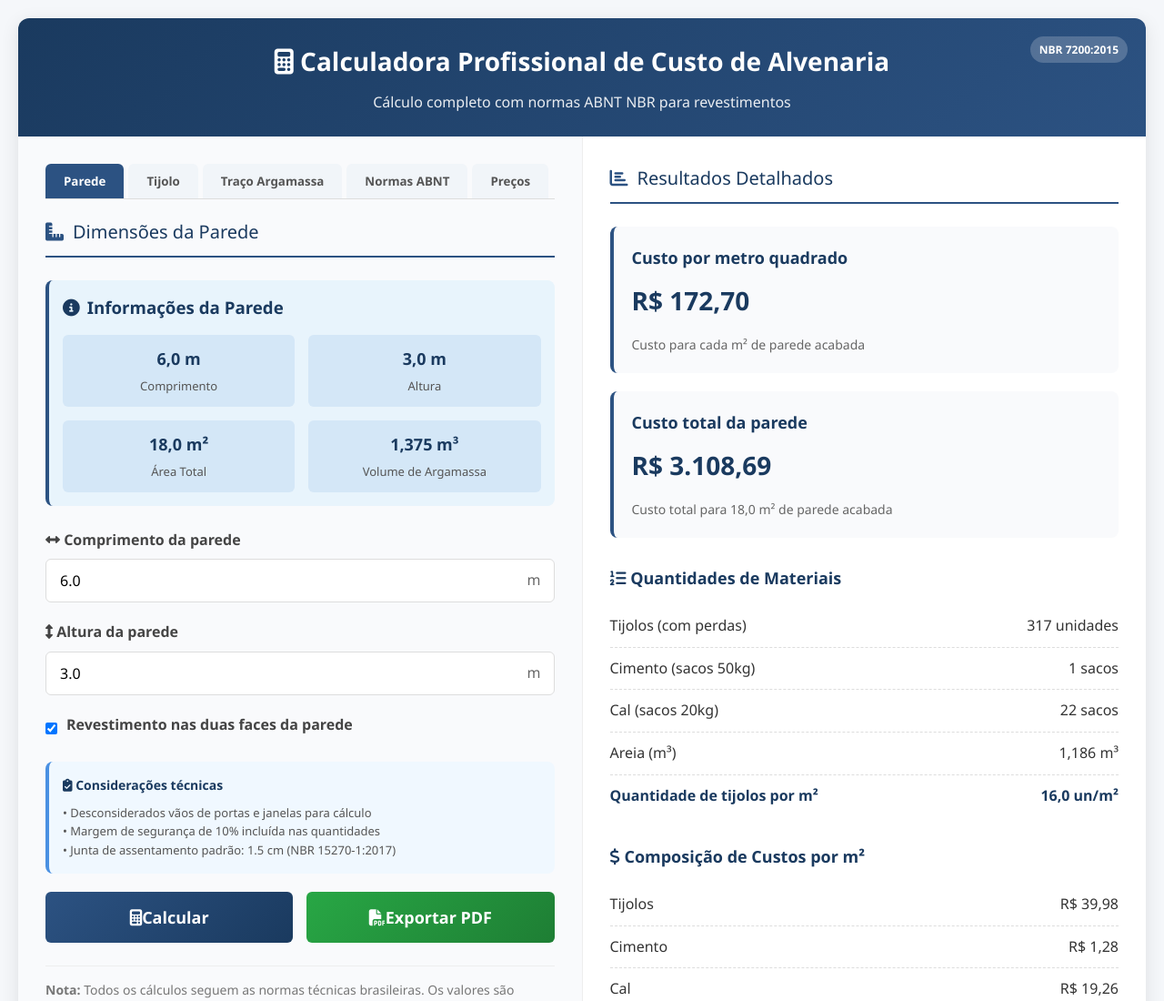
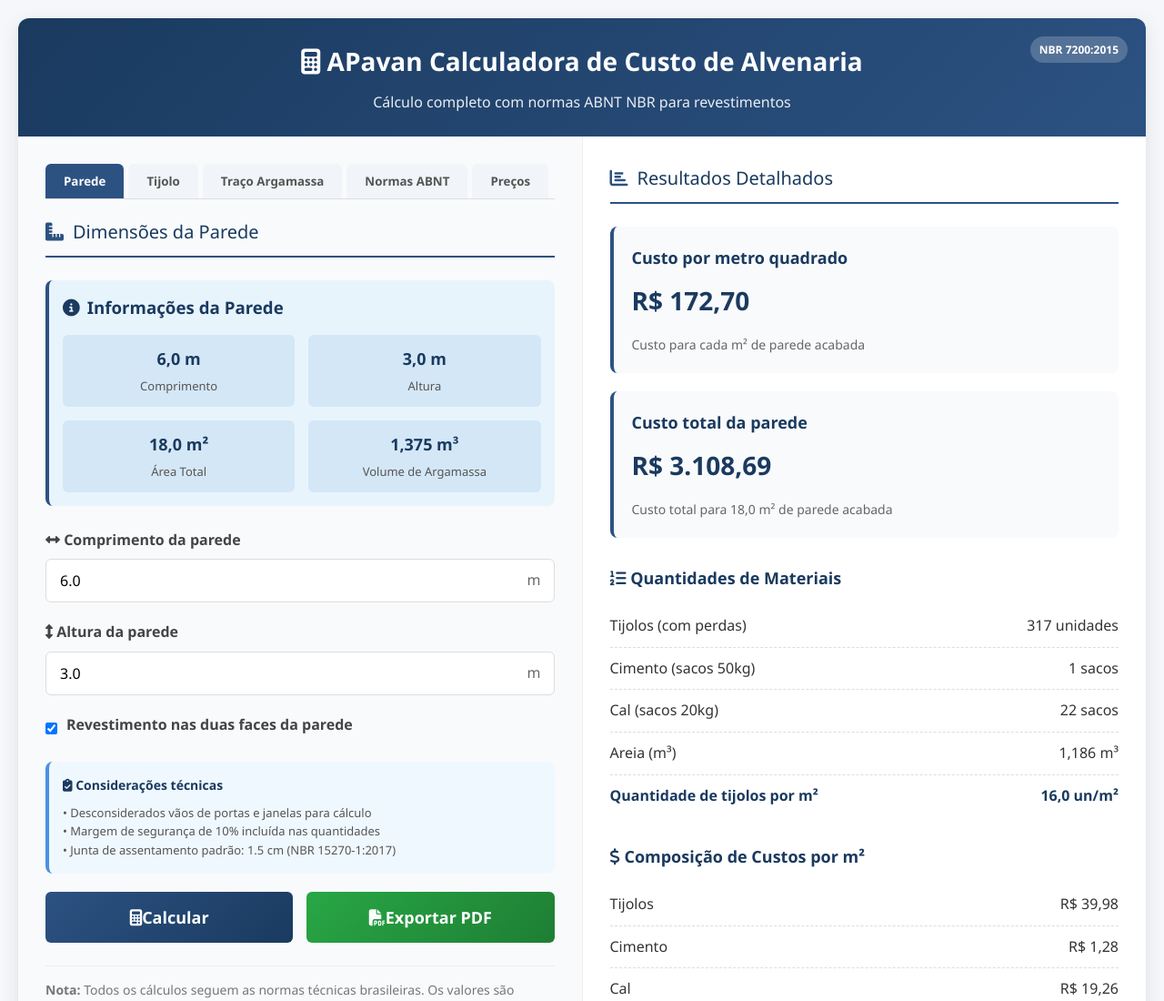
Before and after one commit to Ademil/CALC_ALV, a plain HTML site: page index.html in a window 1280 px wide. Shown: the top 1100 px of the page at 91% size. Drawn offline with nearby package versions, Linux system fonts and the light colour scheme.

Commit message:
Update header title in index.html

```diff
--- a/index.html
+++ b/index.html
@@ -593,7 +593,7 @@
 
     <div class="container">
         <header>
-            <h1><i class="fas fa-calculator"></i> Calculadora Profissional de Custo de Alvenaria</h1>
+            <h1><i class="fas fa-calculator"></i> APavan Calculadora de Custo de Alvenaria</h1>
             <p>Cálculo completo com normas ABNT NBR para revestimentos</p>
             <div class="nbr-badge">NBR 7200:2015</div>
         </header>
```
